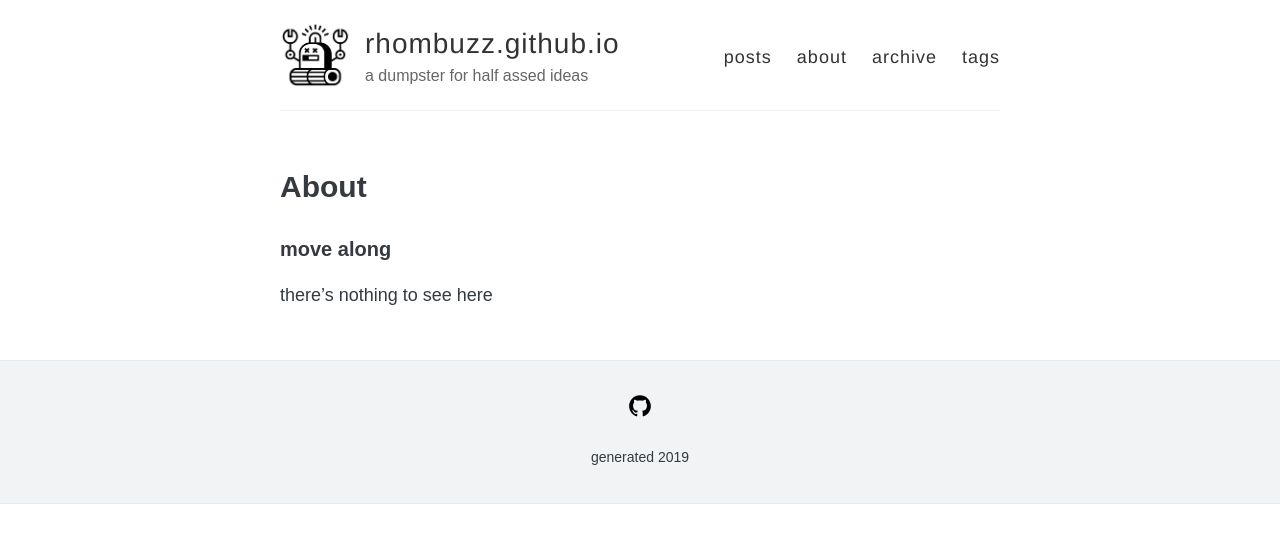
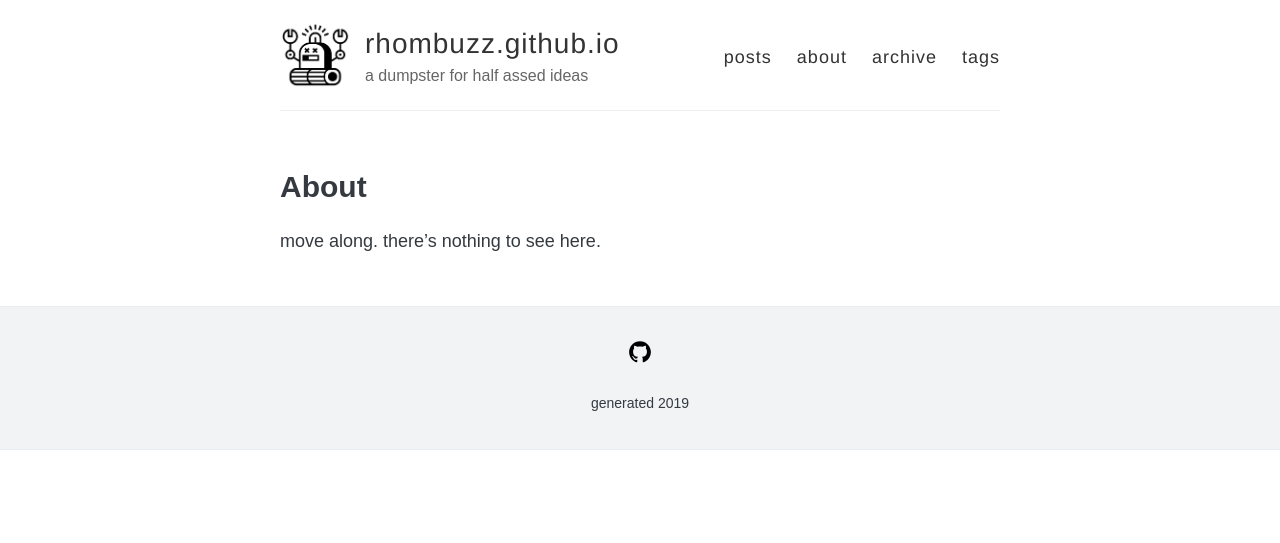
Before and after one commit to rhombuzz/rhombuzz.github.io, a Jekyll site: the page built from about.md, in a window 1280 px wide. Shown: the top 543 px of the page. Built offline with Jekyll 4.4.1, drawn with Linux system fonts in a browser that asks for light colours.

```diff
--- a/about.md
+++ b/about.md
@@ -4,6 +4,4 @@ title: About
 permalink: /about/
 ---
 
-### move along
-
-there's nothing to see here
+move along. there's nothing to see here.
```
